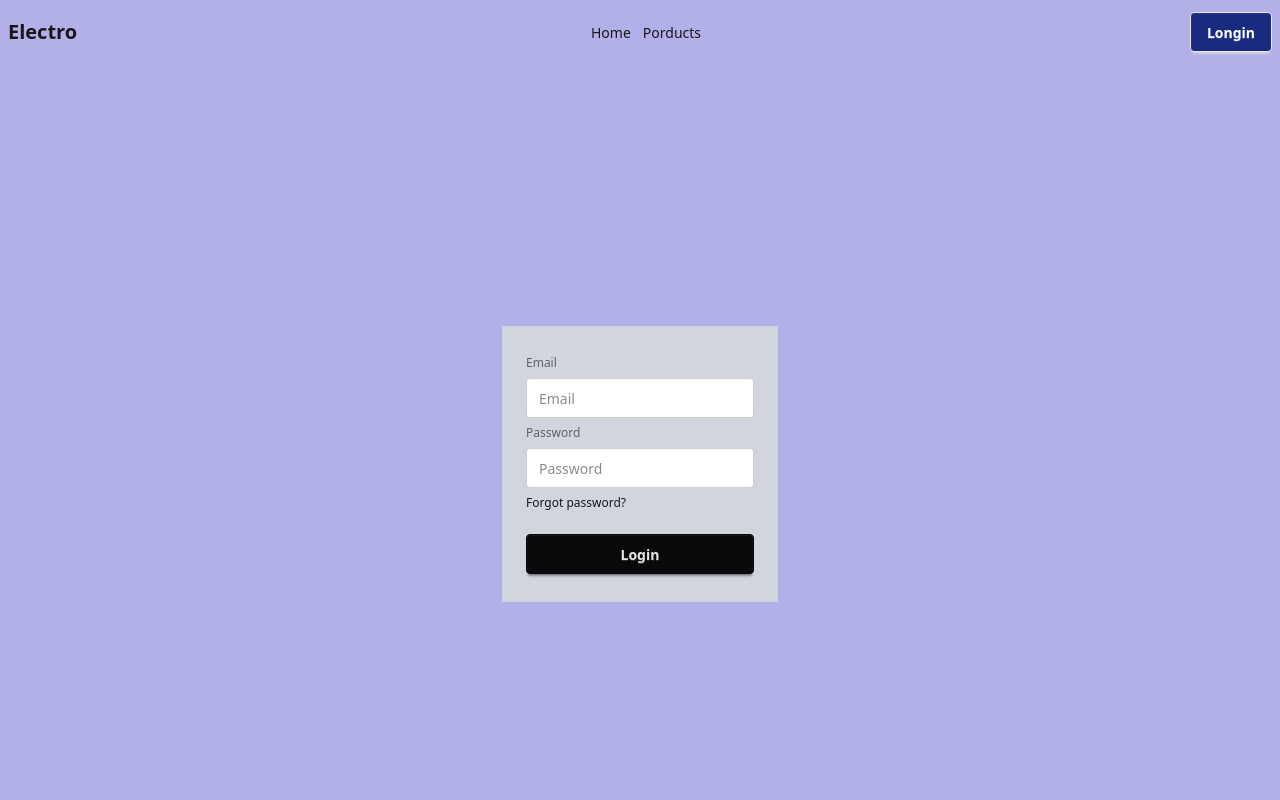
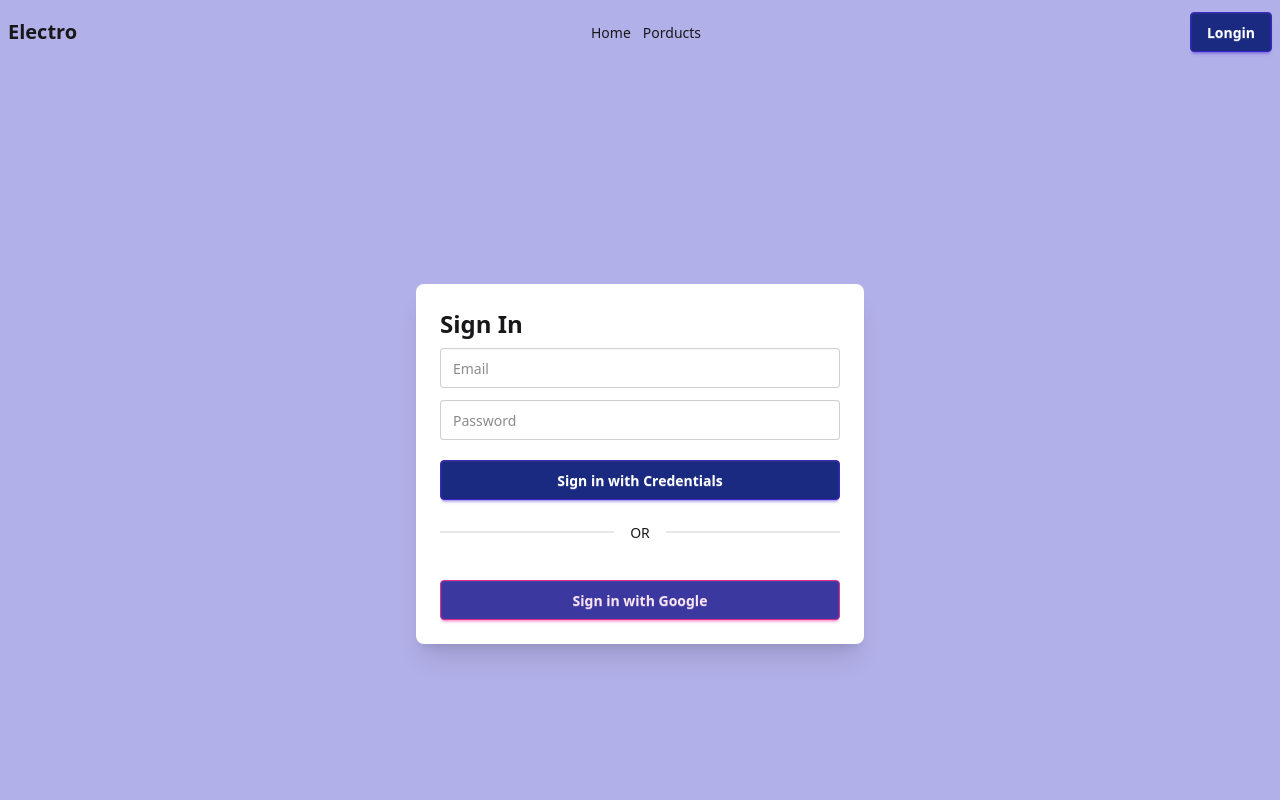
Before and after one commit to rayhanbri/job-task, a Next.js app: page /login in a window 1280 px wide. Shown: the top 800 px of the page. Built offline with nearby package versions, Linux system fonts and the light colour scheme.

Commit message:
added login and social login

```diff
--- a/package.json
+++ b/package.json
@@ -14,6 +14,7 @@
     "daisyui": "^5.0.50",
     "lucide-react": "^0.540.0",
     "next": "15.5.0",
+    "next-auth": "^4.24.11",
     "react": "19.1.0",
     "react-dom": "19.1.0",
     "tailwind-merge": "^3.3.1"
--- /dev/null
+++ b/src/app/api/auth/[...nextauth]/route.js
@@ -0,0 +1,38 @@
+import NextAuth from "next-auth"
+import GoogleProvider from "next-auth/providers/google"
+import CredentialsProvider from "next-auth/providers/credentials"
+
+const handler = NextAuth({
+  providers: [
+    // google login
+    GoogleProvider({
+      clientId: process.env.GOOGLE_CLIENT_ID,
+      clientSecret: process.env.GOOGLE_CLIENT_SECRET,
+    }),
+
+    //  credentials for login (email/password)
+    CredentialsProvider({
+      name: "Credentials",
+      credentials: {
+        email: { label: "Email", type: "email" },
+        password: { label: "Password", type: "password" },
+      },
+      async authorize(credentials) {
+        // login logic
+        return { id: 1, name: "User", email: credentials.email }
+      },
+    }),
+  ],
+
+  pages: {
+    signIn: "/login",
+  },
+
+  session: {
+    strategy: "jwt",
+  },
+
+  secret: process.env.NEXTAUTH_SECRET,
+})
+
+export { handler as GET, handler as POST }
--- a/src/app/components/Navbar.jsx
+++ b/src/app/components/Navbar.jsx
@@ -34,7 +34,7 @@ export default function Navbar() {
     </ul>
   </div>
   <div className="navbar-end">
-    <Link href='/login' className="btn button text-white rounded-sm  ">Longin</Link>
+    <Link href='/login' className="btn btn-primary  text-white rounded-sm  ">Longin</Link>
   </div>
 </div>
   )
--- a/src/app/globals.css
+++ b/src/app/globals.css
@@ -6,8 +6,11 @@
   background-color: #B2B0E8;
 }
 
-.button{
+.btn-primary{
   background-color: #1A2A80;
+}
+.btn-secondary{
+  background-color: #3B38A0;
 }
 
 .hover-color{
--- a/src/app/layout.js
+++ b/src/app/layout.js
@@ -2,6 +2,8 @@ import { Geist, Geist_Mono } from "next/font/google";
 import "./globals.css";
 import Navbar from "./components/Navbar";
 import Footer from "./components/Footer";
+import Authprovider from "./providers/Authprovider";
+
 
 const geistSans = Geist({
   variable: "--font-geist-sans",
@@ -23,7 +25,7 @@ export default function RootLayout({ children }) {
     <html lang="en" data-theme="light">
       <body className="bg">
         <Navbar></Navbar>
-        {children}
+        <Authprovider>{children}</Authprovider>
         <Footer></Footer>
       </body>
     </html>
--- a/src/app/login/page.jsx
+++ b/src/app/login/page.jsx
@@ -1,18 +1,57 @@
-import React from 'react'
+"use client"
 
-export default function page() {
+import { signIn } from "next-auth/react"
+
+export default function LoginPage() {
     return (
-        <div className="hero bg min-h-screen rounded-lg shadoew-sm">
-                    <div className="card-body bg-gray-300">
-                        <form className="fieldset">
-                            <label className="label">Email</label>
-                            <input type="email" className="input" placeholder="Email" />
-                            <label className="label">Password</label>
-                            <input type="password" className="input" placeholder="Password" />
-                            <div><a className="link link-hover">Forgot password?</a></div>
-                            <button className="btn btn-neutral mt-4">Login</button>
-                        </form>
-                    </div>
+        <div className="flex flex-col items-center justify-center min-h-screen bg p-6">
+            <div className="card w-full max-w-md shadow-xl bg-base-100">
+                <div className="card-body">
+                    <h2 className="card-title text-center text-2xl">Sign In</h2>
+
+                    {/* Credentials Login */}
+                    <form
+                        onSubmit={(e) => {
+                            e.preventDefault()
+                            const email = e.target.email.value
+                            const password = e.target.password.value
+                            signIn("credentials", {
+                                email,
+                                password,
+                                redirect: true,
+                                callbackUrl: "/products"
+                            })
+                        }}
+                        className="flex flex-col gap-3"
+                    >
+                        <input
+                            type="email"
+                            name="email"
+                            placeholder="Email"
+                            className="input input-bordered w-full"
+                        required/>
+                        <input
+                            type="password"
+                            name="password"
+                            placeholder="Password"
+                            className="input input-bordered w-full"
+                        required/>
+                        <button className="btn btn-primary text-white w-full mt-2 hover:btn-secondary">
+                            Sign in with Credentials
+                        </button>
+                    </form>
+                    <div className="divider">OR</div>
+                    {/* Google Login */}
+                    <button
+                        onClick={() => signIn("google", { callbackUrl: "/products" })
+                        }
+                        className="btn btn-secondary w-full mt-4"
+                    >
+                        Sign in with Google
+                    </button>
+
                 </div>
+            </div>
+        </div>
     )
 }
--- /dev/null
+++ b/src/app/products/page.jsx
@@ -0,0 +1,7 @@
+import React from 'react'
+
+export default function ProductsPage() {
+  return (
+    <div>i am products</div>
+  )
+}
--- /dev/null
+++ b/src/app/providers/Authprovider.jsx
@@ -0,0 +1,8 @@
+"use client"
+
+import { SessionProvider } from "next-auth/react";
+import { ReactNode } from "react";
+
+export default function Authprovider({ children }) {
+    return <SessionProvider>{children}</SessionProvider>;
+}
```
Also changed, not shown: 1 other file (tests, documents, lock files or other folders).
